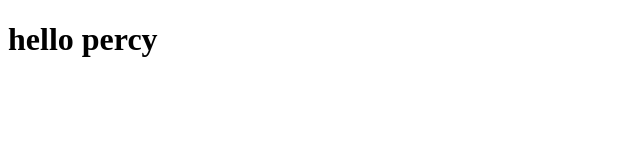
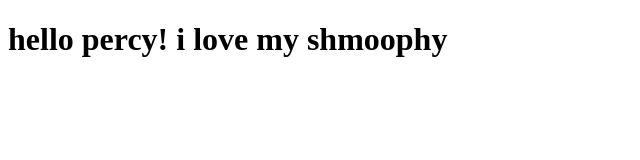
Before and after one commit to chanamgoldberg/coursera-test, a plain HTML site: page site/index.html in a window 1280 px wide. Shown: the whole page, without its empty margins (0-640 px from the left). Drawn offline with Linux system fonts and the light colour scheme.

Commit message:
small addition to our page content.

```diff
--- a/site/index.html
+++ b/site/index.html
@@ -4,6 +4,6 @@
 	<title>Hello Coursera</title>
 </head>
 <body>
-<h1> hello percy </h1>
+<h1> hello percy! i love my shmoophy</h1>
 </body>
 </html>
```
